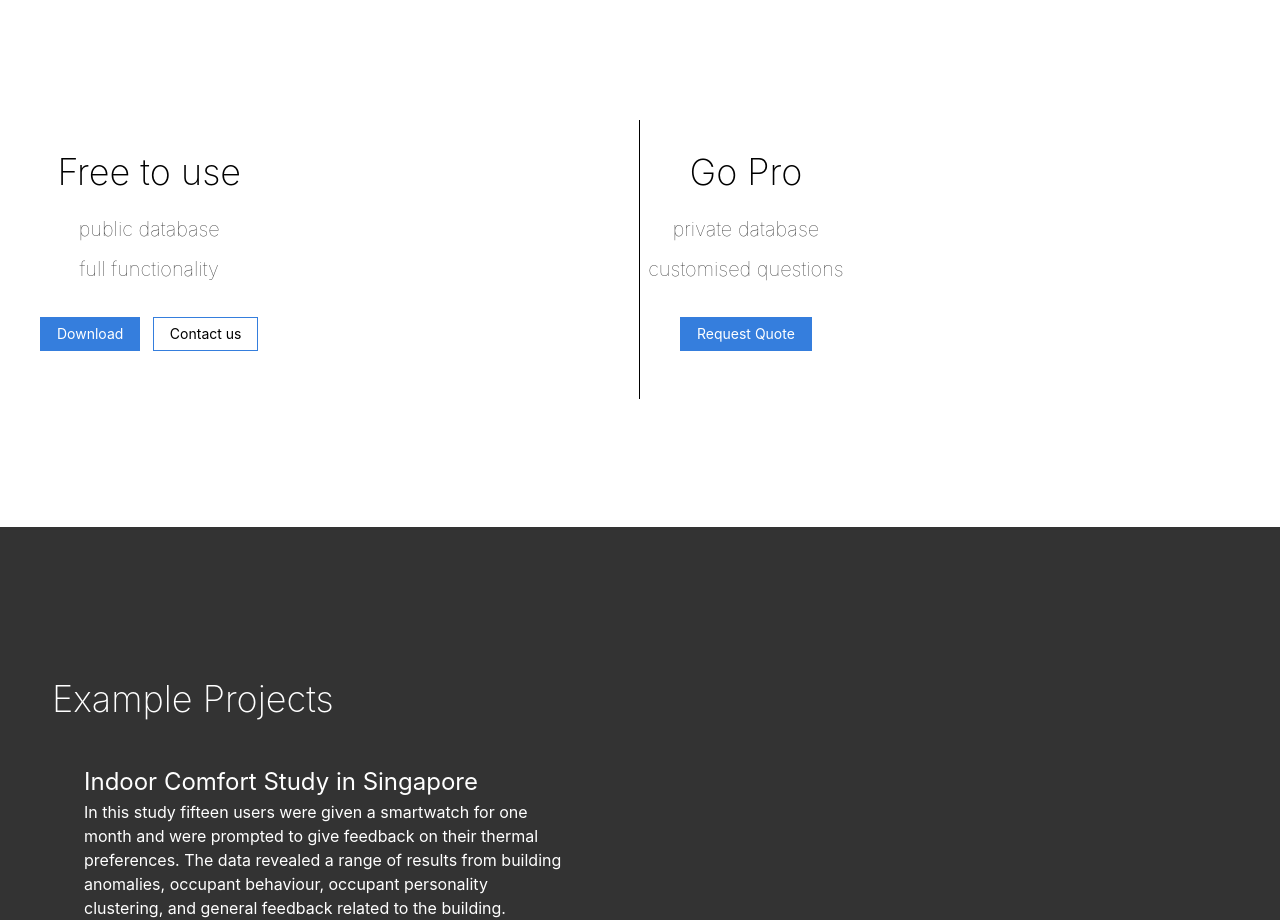
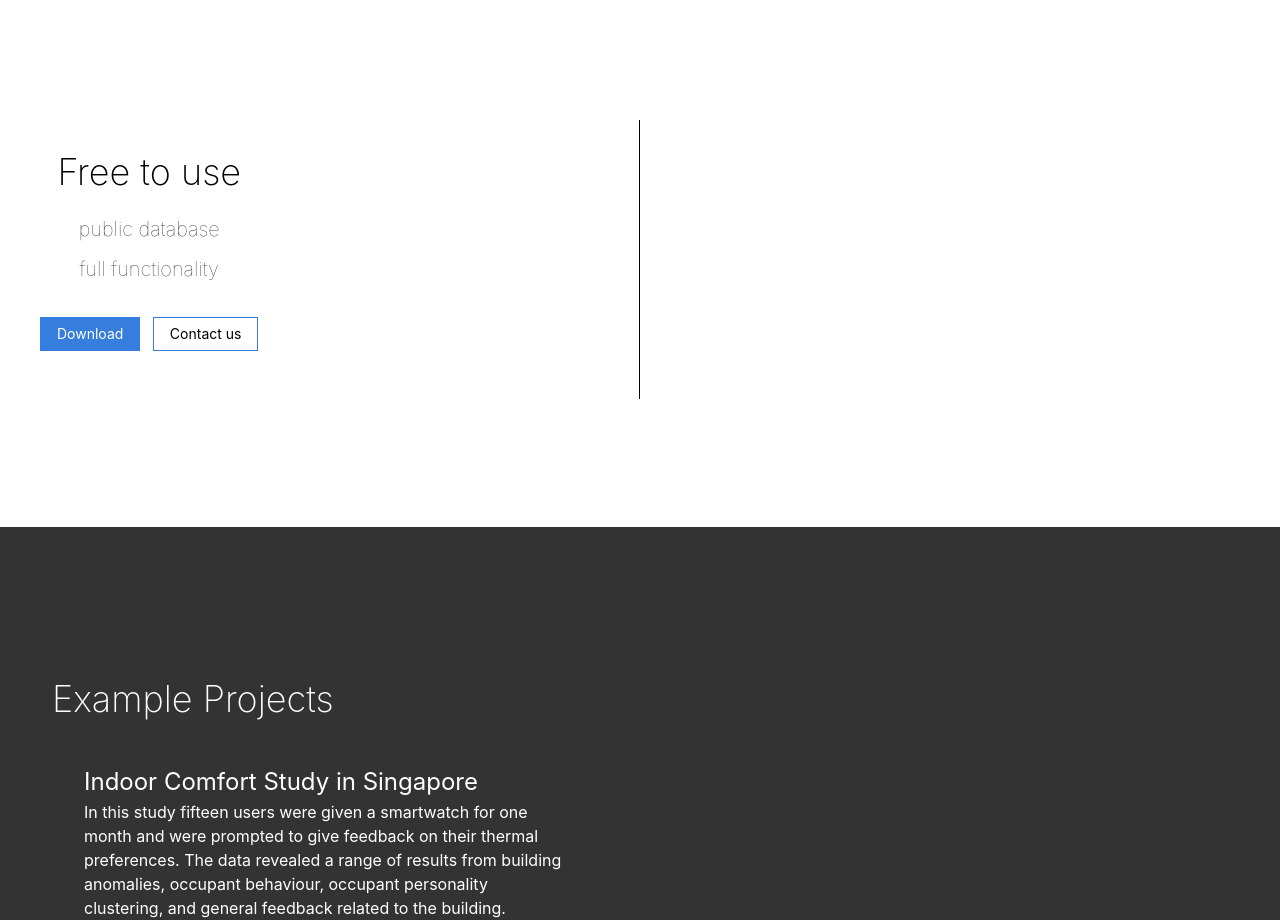
Before and after one commit to buds-lab/cozie-website, a plain HTML site: page index.html in a window 1280 px wide. Shown: the part 2060-2980 px from the top of the page. Drawn offline with nearby package versions, Linux system fonts and the light colour scheme; files whose address does not match are found by name.

Commit message:
removed pro temporarily

```diff
--- a/index.html
+++ b/index.html
@@ -280,7 +280,7 @@
           </div>
         </div>
 
-        <div class="fl flex-ns w-50 items-center cf ph2 ph5-m v-mid tc">
+<!--         <div class="fl flex-ns w-50 items-center cf ph2 ph5-m v-mid tc">
           <div class="fl tc">
             <h1 class="f2 fw2 mb0 pa2">Go Pro</h1>
             <h2 class="fw1 f4 black-80 mb1">private database</h2>
@@ -295,7 +295,7 @@
               >
             </div>
           </div>
-        </div>
+        </div> -->
       </div>
     </section>
 
```
